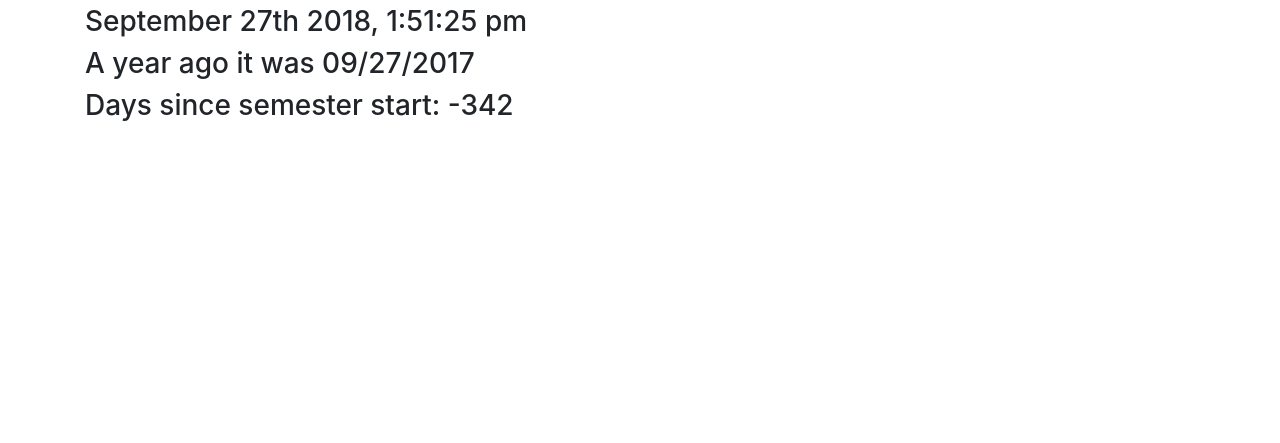
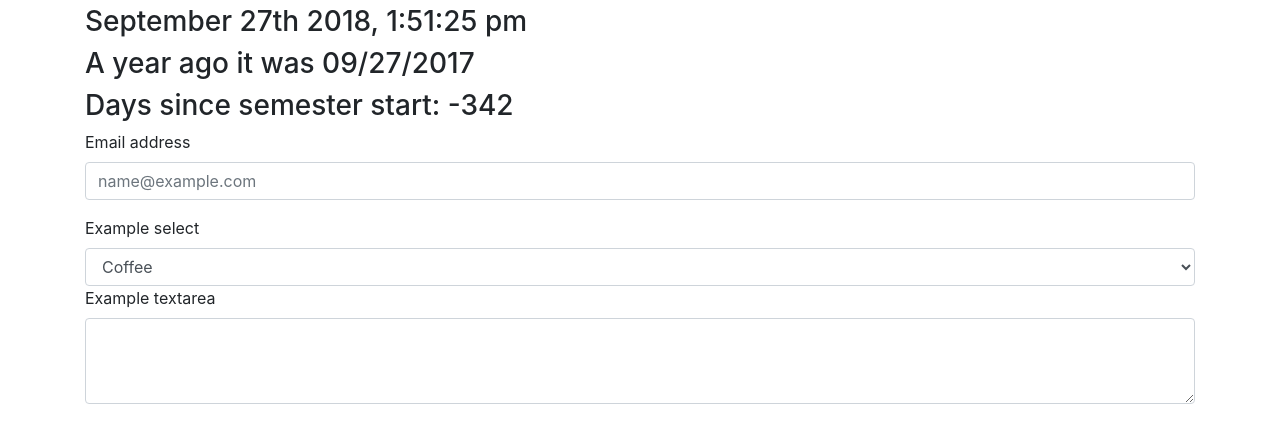
Before and after one commit to olanmj/Lab3Demo, a plain HTML site: page Lab3/wwwroot/index.html in a window 1280 px wide. Shown: the part 41-484 px from the top of the page. Drawn offline with nearby package versions, Linux system fonts and the light colour scheme.

Commit message:
Form copied from bootstrap

```diff
--- a/Lab3/wwwroot/index.html
+++ b/Lab3/wwwroot/index.html
@@ -12,12 +12,36 @@
         <h3 id="time"></h3>
         <h3 id="yearago"></h3>
         <h3 id="diff"></h3>
+
+
+    <form>
+        <div class="form-group">
+            <label for="exampleFormControlInput1">Email address</label>
+            <input type="email" class="form-control" id="exampleFormControlInput1" placeholder="name@example.com">
+        </div>
+        <div class="form-group">
+            <label for="exampleFormControlSelect1">Example select</label>
+            <select class="form-control" id="exampleFormControlSelect1">
+                <option value="0">Coffee</option>
+                <option value="0">Tea</option>
+                <option value="0">Coke</option>
+                <option value="0">Beer</option>
+                <option value="0">Wine</option>
+            </select>
+
+
+            <div class="form-group">
+                <label for="exampleFormControlTextarea1">Example textarea</label>
+                <textarea class="form-control" id="exampleFormControlTextarea1" rows="3"></textarea>
+            </div>
+        </div>
+    </form>
     </div>
     <script>
         let now = moment();
         document.querySelector("#time").textContent = now.format('MMMM Do YYYY, h:mm:ss a');
         document.querySelector("#yearago").textContent = `A year ago it was ${now.subtract(1, 'years').calendar()}`;
-        document.querySelector("#diff").textContent = `Days since semester start: ${now.diff('2018-9-5' , 'days')}`;
+        document.querySelector("#diff").textContent = `Days since semester start: ${now.diff('2018-9-5', 'days')}`;
     </script>
 </body>
 </html>
```
